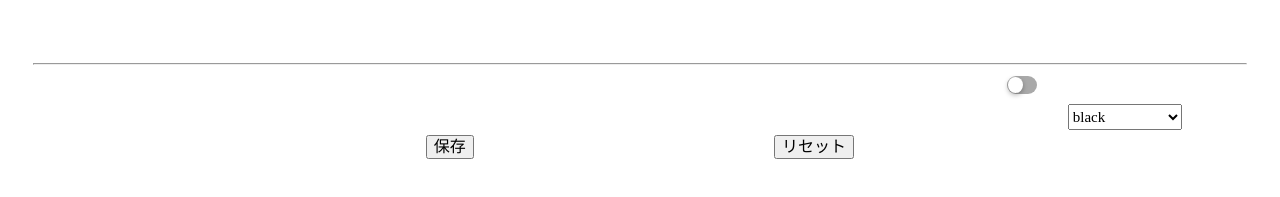
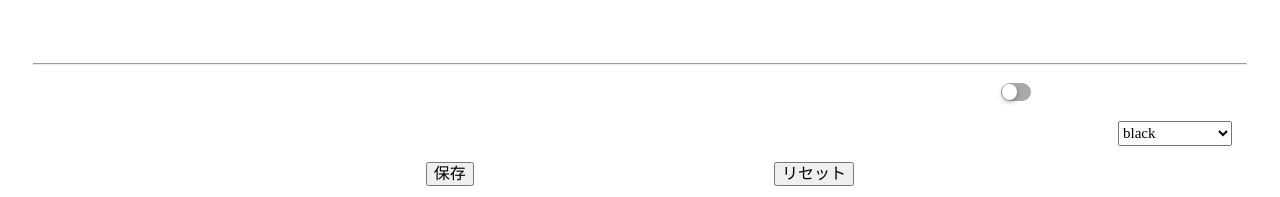
Before and after one commit to taka1156/electron-vue-audioplayer, a Vue app: page /#/setting in a window 1280 px wide. Shown: the top 197 px of the page. Built offline with nearby package versions, Linux system fonts and the light colour scheme.

Commit message:
fix: css、クラス名、ファイル構成を修正

```diff
--- a/src/views/Setting/parts/ColorSelecter.vue
+++ b/src/components/atoms/ColorSelector.vue
@@ -1,8 +1,8 @@
 <template>
   <div>
-    <div class="content">
-      <label class="selecter-label"> <slot /> </label>
-      <select v-model="selectColor" class="selecter-form" @change="setColor">
+    <div class="color-selector">
+      <label class="color-selector__label" :for="id"> <slot /> </label>
+      <select v-model="selectColor" class="color-selector__form" @change="setColor">
         <option v-for="(color, index) in colors" :key="index" :value="color.name">
           {{ color.name }}
         </option>
@@ -40,20 +40,21 @@ export default {
 </script>
 
 <style scoped>
-.content {
+.color-selector {
   display: flex;
-  margin: 5px;
-  justify-content: space-around;
+  justify-content: space-between;
+  margin: 15px;
 }
 
-.selecter-label {
+.color-selector__label {
   line-height: 20px;
   margin: 3px;
   width: 70%;
   font-size: 12.2px;
 }
 
-.selecter-form {
+.color-selector__form {
+  height: 25px;
   font-size: 15px;
 }
 </style>
--- a/src/views/Setting/parts/ToogleSwich.vue
+++ b/src/components/atoms/ToggleSwitch.vue
@@ -1,13 +1,21 @@
 <template>
-  <div class="ToggleSwich">
-    <div class="content">
+  <div>
+    <div class="toggle-switch">
       <!--ラベル-->
-      <label class="toggle-label" @click="stateChange">
+      <label class="toggle-switch__label" :for="id" @click="stateChange">
         <slot />
       </label>
       <!--トグルスイッチ-->
-      <div class="switch" :class="{ switch__true: flag }" @click="stateChange">
-        <div class="switch__knob" :class="{ 'switch__knob--true': flag }" />
+      <div
+        class="toggle-switch__frame"
+        :class="{ 'toggle-switch__frame--true': flag }"
+        @click="stateChange"
+      >
+        <input :id="id" type="checkbox" @change="stateChange" />
+        <div
+          class="toggle-switch__knob"
+          :class="{ 'toggle-switch__knob--true': flag }"
+        />
       </div>
     </div>
   </div>
@@ -17,6 +25,11 @@
 export default {
   name: 'ToggleSwich',
   props: {
+    id: {
+      type: String,
+      default: '',
+      required: true
+    },
     flag: {
       type: Boolean,
       default: false,
@@ -32,25 +45,25 @@ export default {
 </script>
 
 <style scoped>
-.content {
-  display: flex;
-  margin: 5px;
-  justify-content: space-around;
+input[type='checkbox'] {
+  display: none;
 }
 
-.toggle-label {
+.toggle-switch {
+  display: flex;
+  justify-content: space-around;
+  margin: 15px;
+}
+
+.toggle-switch__label {
   line-height: 20px;
   margin: 3px;
   width: 70%;
   font-size: 12.2px;
 }
 
-.switch__none {
-  display: none;
-}
-
 /* 枠 */
-.switch {
+.toggle-switch__frame {
   position: relative;
   cursor: pointer;
   display: inline-block;
@@ -62,12 +75,12 @@ export default {
   background-color: darkgray;
 }
 
-.switch__true {
+.toggle-switch__frame--true {
   background-color: #8ce196;
 }
 
 /* ツマミ */
-.switch__knob {
+.toggle-switch__knob {
   position: absolute;
   top: 1px;
   left: 1px;
@@ -80,7 +93,7 @@ export default {
   transition: 0.2s;
 }
 
-.switch__knob--true {
+.toggle-switch__knob--true {
   left: 50%;
 }
 </style>
--- a/src/views/Setting/Setting.vue
+++ b/src/views/Setting/Setting.vue
@@ -4,14 +4,15 @@
       <h4 @click="runBrowser">設定</h4>
       <hr />
       <!--設定の操作UI-->
-      <toggle-swich
+      <toggle-switch
+        :id="'window-fixed'"
         :flag="setting.alwaysOnTop"
         @state-change="setting.alwaysOnTop = !setting.alwaysOnTop"
       >
-        ウィンドウを最前面に固定:{{ setting.alwaysOnTop }}
-      </toggle-swich>
+        ウィンドウを最前面に固定
+      </toggle-switch>
       <color-selecter :colors="colors" :init-color="initColor" @set-color="setColor">
-        色変更:{{ initColor }}
+        色変更
       </color-selecter>
       <!--設定の反映、初期化-->
       <div class="setting">
@@ -27,8 +28,8 @@
 </template>
 
 <script>
-import ToogleSwich from './parts/ToogleSwich';
-import ColorSelecter from './parts/ColorSelecter';
+import ToggleSwitch from '@/components/atoms/ToggleSwitch';
+import ColorSelecter from '@/components/atoms/ColorSelector';
 import { updateWindowSetting } from '@/plugins/ElectronRemote.js';
 
 function colorNameToCode(colors, target) {
@@ -48,7 +49,7 @@ function colorCodeToName(colors, target) {
 export default {
   name: 'Setting',
   components: {
-    'toggle-swich': ToogleSwich,
+    'toggle-switch': ToggleSwitch,
     'color-selecter': ColorSelecter
   },
   data() {
```
